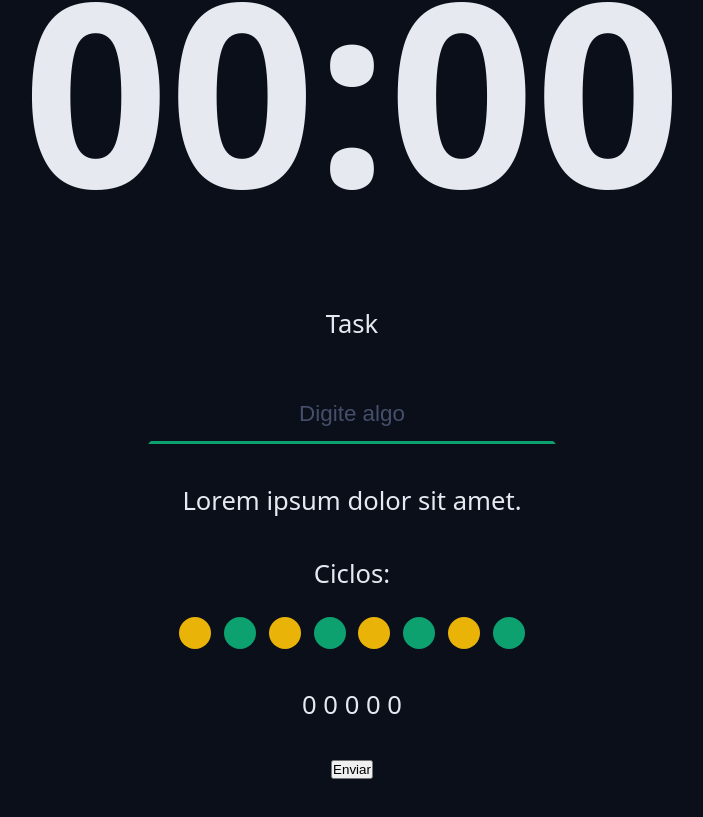
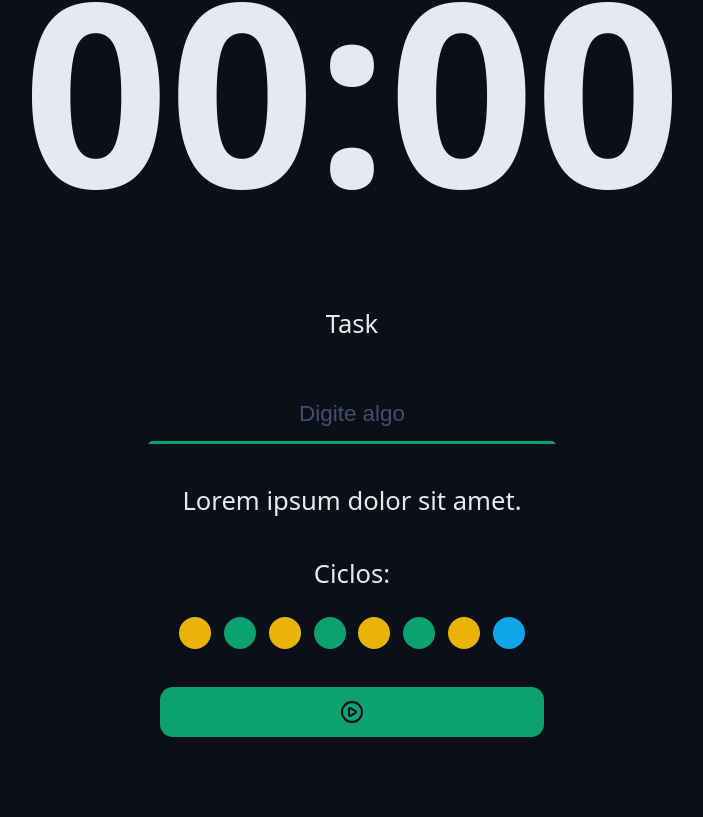
Before and after one commit to gabriellopasso/pomodoro-react, a React (Vite) app: page / in a window 1280 px wide. Shown: the part 560-1377 px from the top of the page, without its empty margins (288-991 px from the left). After the commit the page ends 1348 px from the top, so only its background shows below. Built offline with nearby package versions, Linux system fonts and the light colour scheme.

Commit message:
Component Default button incompleto

```diff
--- a/src/App.tsx
+++ b/src/App.tsx
@@ -9,6 +9,8 @@
 import { CountDown } from './components/CountDown';
 import { DefaultInput } from './components/DefaultInput';
 import { Cycles } from './components/Cycles';
+import { DefaultButton } from './components/DefaultButton';
+import { PlayCircleIcon } from 'lucide-react';
 export function App() {
   return (
     <>
@@ -39,10 +41,7 @@
             <Cycles />
           </div>
           <div className='formRow'>
-            <p>0 0 0 0 0</p>
-          </div>
-          <div className='formRow'>
-            <button>Enviar</button>
+            <DefaultButton icon={<PlayCircleIcon />} />
           </div>
         </form>
       </Container>
--- a/src/components/Cycles/styles.module.css
+++ b/src/components/Cycles/styles.module.css
@@ -25,4 +25,5 @@
 }
 
 .longBreakTime {
+  background-color: var(--info);
 }
--- /dev/null
+++ b/src/components/DefaultButton/index.tsx
@@ -0,0 +1,16 @@
+import styles from './styles.module.css';
+
+type DefaultButtonProps = {
+  icon: React.ReactNode;
+  children?: React.ReactNode;
+} & React.ComponentProps<'button'>;
+
+export function DefaultButton({icon, ...props}: DefaultButtonProps) {
+  return (
+    <>
+      <button className={styles.button} {...props}>
+        {icon}
+      </button>
+    </>
+  );
+}
--- /dev/null
+++ b/src/components/DefaultButton/styles.module.css
@@ -0,0 +1,16 @@
+.button {
+  border: none;
+  background: var(--primary);
+  color: var(--text-over-primary);
+  display: flex;
+  align-items: center;
+  justify-content: center;
+  min-width: 24rem;
+  padding: .8rem;
+  border-radius: .8rem;
+}
+
+.buttom svg {
+  width: 2.4rem;
+  height: 2.4rem;
+}
```
